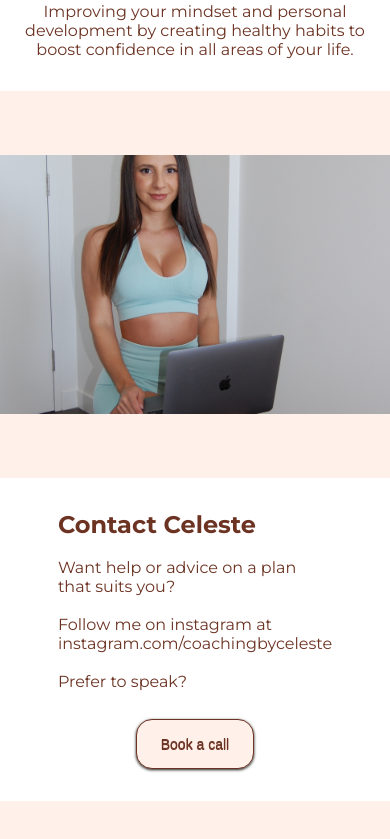
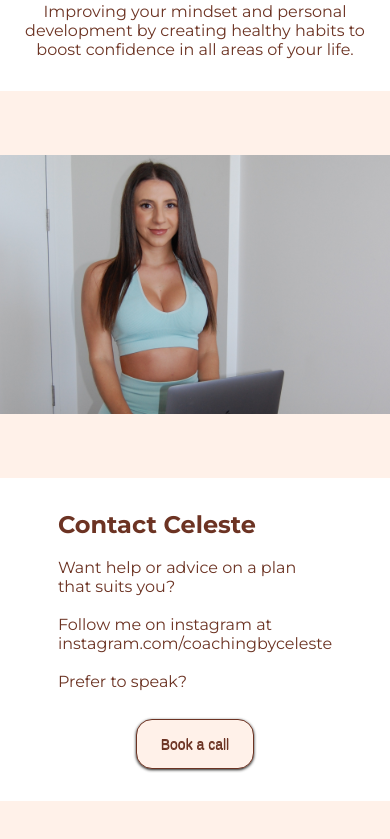
Before and after one commit to JesseO99/coachingbyceleste-website, a Next.js app in the folder coaching-by-celeste/: page / in a window 390 px wide. Shown: the part 3637-4476 px from the top of the page. Built offline with nearby package versions, Linux system fonts and the light colour scheme; a web font is replaced by a local one.

Commit message:
Edited Contact Image

```diff
--- a/coaching-by-celeste/src/app/components/contact_form/contact_form.css
+++ b/coaching-by-celeste/src/app/components/contact_form/contact_form.css
@@ -51,7 +51,8 @@
     .contact_image {
         padding-bottom: 4em;
         width:100%;
-        height:50vh;
+        object-position: 50% 40%;
+        /* height:100%; */
         /* overflow: hidden; */
         object-fit: cover;
     }
--- a/coaching-by-celeste/src/app/components/contact_form/contact_form.js
+++ b/coaching-by-celeste/src/app/components/contact_form/contact_form.js
@@ -24,8 +24,14 @@ export default function Contact_form() {
         const observer = new ResizeObserver(updateHeight);
         observer.observe(targetDiv);
 
+        window.addEventListener("resize", updateHeight);
+
         // Cleanup
-        return () => observer.disconnect();
+        return () => {
+            observer.disconnect();
+            window.removeEventListener("resize", updateHeight);
+
+        };
     }, []);
 
     return(
```
